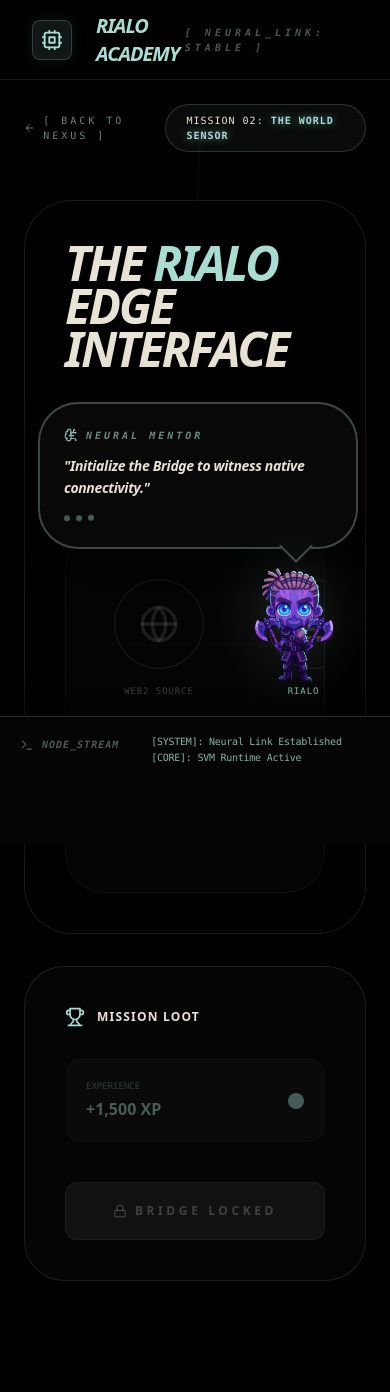
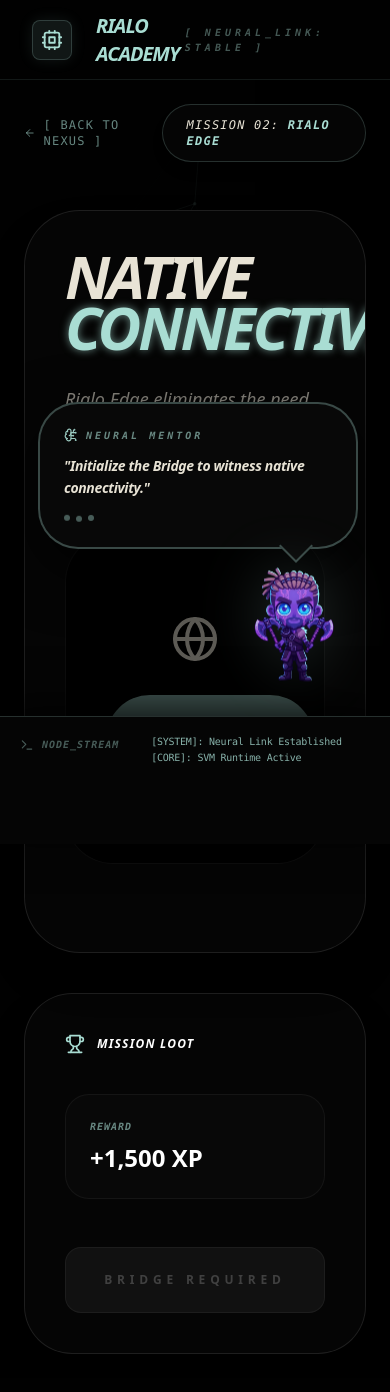
Before and after one commit to PaironCorp/RialoAcademy, a Next.js app: page /edge in a window 390 px wide. Shown: the top 1392 px of the page. Built offline with nearby package versions, Linux system fonts and the light colour scheme.

Commit message:
FixModule2

```diff
--- a/app/edge/page.tsx
+++ b/app/edge/page.tsx
@@ -2,156 +2,142 @@
 
 import React, { useState, useEffect } from 'react';
 import { motion, AnimatePresence } from 'framer-motion';
-import { ArrowLeft, Globe, Trophy, Cpu, CheckCircle, Wifi, Lock, Unlock, ChevronRight } from 'lucide-react';
+import { ArrowLeft, Globe, Trophy, CheckCircle, Wifi, FastForward, Unlock, Lock, Share2 } from 'lucide-react';
 import Link from 'next/link';
 import { useAcademy } from "../../context/AcademyContext";
 
-export default function RialoEdgeMission() {
-  const { setIsFocused } = useAcademy();
+export default function EdgeMission() {
+  const { setIsFocused, addLog } = useAcademy();
   const [isCompleted, setIsCompleted] = useState(false);
-  const [alreadyClaimed, setAlreadyClaimed] = useState(false);
-  const [isBridgeActive, setIsBridgeActive] = useState(false);
+  const [isBridging, setIsBridging] = useState(false);
+  const [isLinked, setIsLinked] = useState(false);
 
   useEffect(() => {
-    const savedStatus = localStorage.getItem("mission_02_complete");
-    if (savedStatus === "true") setAlreadyClaimed(true);
+    addLog("[SYSTEM]: Rialo Edge Module v2.2 Active.");
+    addLog("[INFO]: Native Oracle nodes standby.");
     return () => setIsFocused(false);
-  }, [setIsFocused]);
+  }, [setIsFocused, addLog]);
 
-  const toggleBridge = () => {
-    const newState = !isBridgeActive;
-    setIsBridgeActive(newState);
-    setIsFocused(newState);
+  const startBridge = () => {
+    setIsBridging(true);
+    setIsFocused(true);
+    addLog("[EDGE]: Establishing HTTPS handshake with Web2 feed...");
+
+    setTimeout(() => {
+      setIsBridging(false);
+      setIsLinked(true);
+      addLog("[CORE]: Native Bridge Active. Data flowing at L1 speed.");
+    }, 2500);
   };
 
   const handleComplete = () => {
-    if (!isBridgeActive) return;
-    if (!alreadyClaimed) {
+    // Начисляем XP
     const currentXp = parseInt(localStorage.getItem("rialo_xp") || "0");
     localStorage.setItem("rialo_xp", (currentXp + 1500).toString());
     localStorage.setItem("mission_02_complete", "true");
-        setAlreadyClaimed(true);
-    }
+
     setIsCompleted(true);
+    addLog("[ACADEMY]: Edge connectivity verified. Proceeding to Velocity.");
   };
 
   return (
-    <main className="min-h-screen p-6 md:p-12 lg:pt-32 flex flex-col items-center relative z-10">
+    <main className="min-h-screen p-6 md:p-12 lg:pt-32 flex flex-col items-center relative z-10 transform-gpu overflow-hidden">
 
-      {/* SUCCESS MODAL */}
+      {/* --- SUCCESS MODAL: ТЕПЕРЬ ВЕДЕТ НА VELOCITY --- */}
       <AnimatePresence>
         {isCompleted && (
-          <motion.div initial={{ opacity: 0 }} animate={{ opacity: 1 }} className="fixed inset-0 z-[100] bg-[#010101]/95 backdrop-blur-2xl flex items-center justify-center p-6 text-center">
-            <motion.div initial={{ scale: 0.9 }} animate={{ scale: 1 }} className="bg-[#A9DDD3]/10 border border-[#A9DDD3]/30 p-12 rounded-[3.5rem] max-w-sm shadow-2xl">
-                <CheckCircle className="text-[#A9DDD3] mx-auto mb-6" size={80} />
-                <h2 className="text-3xl font-black text-[#E8E3D5] italic mb-8 uppercase">Bridge Secured</h2>
-                <Link href="/"><button className="w-full py-5 bg-[#A9DDD3] text-[#010101] font-black uppercase text-xs tracking-[0.3em] rounded-2xl">Return to Atrium</button></Link>
+          <motion.div
+            initial={{ opacity: 0 }}
+            animate={{ opacity: 1 }}
+            className="fixed inset-0 z-[100] bg-[#010101] flex items-center justify-center p-6 text-center"
+          >
+            <motion.div
+              initial={{ scale: 0.9 }}
+              animate={{ scale: 1 }}
+              className="bg-[#050505] border border-[#A9DDD3]/30 p-12 rounded-[3.5rem] max-w-sm shadow-2xl"
+            >
+                <Globe className="text-[#A9DDD3] mx-auto mb-6 animate-pulse" size={80} />
+                <h2 className="text-3xl font-black text-[#E8E3D5] italic mb-2 uppercase tracking-tighter leading-none">
+                  Nexus <br/>Connected
+                </h2>
+                <p className="text-[#A9DDD3] font-mono text-[10px] tracking-widest uppercase mb-10 italic font-bold">Native Connectivity Established</p>
+
+                {/* ИСПРАВЛЕННЫЙ ПЕРЕХОД: Mission 02 -> Mission 03 */}
+                <Link href="/velocity">
+                    <button className="w-full py-5 bg-[#A9DDD3] text-[#010101] font-black uppercase text-xs tracking-[0.3em] rounded-2xl flex items-center justify-center group hover:bg-white transition-all shadow-xl">
+                        Proceed to Velocity <FastForward className="ml-2 group-hover:translate-x-1 transition-transform" size={16} />
+                    </button>
+                </Link>
             </motion.div>
           </motion.div>
         )}
       </AnimatePresence>
 
-      <div className="max-w-6xl w-full mb-12 flex justify-between items-center">
-        <Link href="/"><div className="flex items-center text-[#A9DDD3]/60 hover:text-[#A9DDD3] cursor-pointer font-mono text-[10px] uppercase tracking-[0.3em]"><ArrowLeft className="mr-2" size={14} /> [ Back to Nexus ]</div></Link>
-        <div className="bg-[#A9DDD3]/5 border border-[#A9DDD3]/20 px-5 py-2 rounded-full text-[#E8E3D5] font-mono text-[10px] uppercase tracking-widest">Mission 02: <span className="text-[#A9DDD3] font-bold text-glow-mint">The World Sensor</span></div>
+      {/* --- HEADER --- */}
+      <div className="max-w-6xl w-full mb-12 flex justify-between items-center relative z-10">
+        <Link href="/"><div className="flex items-center text-[#A9DDD3]/60 hover:text-[#A9DDD3] cursor-pointer font-mono text-xs uppercase tracking-widest transition-colors"><ArrowLeft className="mr-2" size={14} /> [ Back to Nexus ]</div></Link>
+        <div className="bg-[#050505] border border-[#A9DDD3]/20 px-6 py-3 rounded-full text-[#E8E3D5] font-mono text-xs uppercase tracking-widest italic shadow-lg">
+          Mission 02: <span className="text-[#A9DDD3] font-bold">Rialo Edge</span>
+        </div>
       </div>
 
-      <div className="max-w-6xl w-full grid grid-cols-1 lg:grid-cols-3 gap-8 items-start">
-        <div className="lg:col-span-2 space-y-6">
-            <motion.div layout className="bg-[#010101]/80 backdrop-blur-2xl border border-white/10 rounded-[3rem] p-10 md:p-12 shadow-2xl relative overflow-hidden transition-all duration-500">
-                <h1 className="text-5xl md:text-7xl font-black text-[#E8E3D5] mb-6 tracking-tighter italic uppercase leading-[0.9]">The <span className="text-[#A9DDD3]">Rialo</span> <br/>Edge Interface</h1>
-                <p className="text-[#E8E3D5]/70 text-lg font-medium leading-relaxed max-w-xl mb-12 italic">Baking HTTPS-bridges natively into the consensus to eliminate the "Oracle Tax".</p>
+      <div className="max-w-6xl w-full grid grid-cols-1 lg:grid-cols-3 gap-10 relative z-10">
+        <div className="lg:col-span-2 space-y-8">
+            <div className="bg-[#050505] border border-white/10 rounded-[3.5rem] p-10 md:p-14 shadow-2xl relative overflow-hidden">
+                <h1 className="text-6xl md:text-8xl font-black text-[#E8E3D5] mb-8 tracking-tighter italic uppercase leading-[0.85]">
+                   Native <br/><span className="text-[#A9DDD3] text-glow-mint">Connectivity</span>
+                </h1>
 
-                {/* --- BRIDGE VISUALIZER --- */}
-                <div className="bg-white/[0.02] border border-white/5 rounded-[2.5rem] p-12 text-center relative overflow-hidden shadow-inner">
-                    <div className="flex justify-around items-center mb-16 relative z-10">
-                        <div className="flex flex-col items-center">
-                            <motion.div animate={isBridgeActive ? { scale: [1, 1.05, 1], rotate: 360 } : {}} transition={{ duration: 15, repeat: Infinity, ease: "linear" }} className={`p-6 rounded-full border transition-all duration-700 ${isBridgeActive ? 'border-[#A9DDD3] text-[#A9DDD3] shadow-[0_0_30px_rgba(169,221,211,0.3)]' : 'border-white/10 text-white/10'}`}><Globe size={40} /></motion.div>
-                            <span className="mt-4 font-mono text-[9px] uppercase tracking-widest text-[#E8E3D5]/30">Web2 Source</span>
+                <div className="space-y-8 mb-12">
+                    <p className="text-[#E8E3D5]/60 text-lg md:text-xl font-medium leading-relaxed italic">
+                      Rialo Edge eliminates the need for 3rd party oracles by building <strong className="text-[#A9DDD3]">HTTPS Handshakes</strong> directly into the L1 consensus layer.
+                    </p>
+
+                    {/* BRIDGE VISUALIZER */}
+                    <div className="p-10 bg-black border border-white/5 rounded-[3rem] text-center relative overflow-hidden group">
+                        <AnimatePresence mode="wait">
+                            {isBridging ? (
+                                <motion.div key="bridge" initial={{ opacity: 0 }} animate={{ opacity: 1 }} className="py-10 space-y-4">
+                                    <Wifi className="text-[#A9DDD3] animate-pulse mx-auto" size={48} />
+                                    <p className="font-mono text-[10px] text-[#A9DDD3] uppercase animate-pulse tracking-[0.4em] font-black italic">Synchronizing Feeds...</p>
+                                </motion.div>
+                            ) : isLinked ? (
+                                <motion.div key="link" initial={{ opacity: 0, scale: 0.9 }} animate={{ opacity: 1, scale: 1 }} className="py-10 space-y-6">
+                                    <div className="flex justify-center space-x-6">
+                                        <div className="p-4 bg-[#A9DDD3]/10 border border-[#A9DDD3]/20 rounded-2xl"><Globe className="text-[#A9DDD3]" size={32} /></div>
+                                        <div className="p-4 bg-[#A9DDD3]/10 border border-[#A9DDD3]/20 rounded-2xl"><Share2 className="text-[#A9DDD3]" size={32} /></div>
                                     </div>
-                        <div className="flex-1 px-8 relative">
-                            <div className="h-[1px] w-full bg-white/10 relative">
-                                <AnimatePresence>
-                                    {isBridgeActive && (
-                                        <>
-                                            <motion.div initial={{ width: 0 }} animate={{ width: "100%" }} className="absolute inset-0 bg-[#A9DDD3] shadow-[0_0_15px_#A9DDD3]" />
-                                            {[...Array(4)].map((_, i) => (
-                                                <motion.div key={i} initial={{ x: "-20%", opacity: 0 }} animate={{ x: "120%", opacity: [0, 1, 0] }} transition={{ duration: 0.8, repeat: Infinity, delay: i * 0.2 }} className="absolute top-[-5px] flex items-center">
-                                                    <div className="w-2 h-2 bg-white rounded-full shadow-[0_0_10px_#fff]"></div>
+                                    <p className="font-mono text-xs text-[#A9DDD3] uppercase font-black tracking-widest italic">Web2 $\leftrightarrow$ Rialo L1: Linked</p>
                                 </motion.div>
-                                            ))}
-                                        </>
+                            ) : (
+                                <div className="py-10 space-y-8 opacity-40">
+                                    <Globe className="mx-auto" size={48} />
+                                    <button onClick={startBridge} className="px-12 py-5 bg-[#A9DDD3] text-[#010101] font-black uppercase text-xs tracking-[0.4em] rounded-full hover:bg-white transition-all shadow-xl">
+                                        Initialize Native Bridge
+                                    </button>
+                                </div>
                             )}
                         </AnimatePresence>
                     </div>
                 </div>
-                        <div className="flex flex-col items-center">
-                            <motion.div animate={isBridgeActive ? { boxShadow: ["0 0 10px rgba(169,221,211,0.1)", "0 0 30px rgba(169,221,211,0.4)", "0 0 10px rgba(169,221,211,0.1)"] } : {}} transition={{ duration: 1.5, repeat: Infinity }} className={`p-6 rounded-full border transition-colors duration-700 ${isBridgeActive ? 'border-[#A9DDD3] text-[#A9DDD3] bg-[#A9DDD3]/5' : 'border-white/10 text-white/10'}`}><Cpu size={40} /></motion.div>
-                            <span className="mt-4 font-mono text-[9px] uppercase tracking-widest text-[#A9DDD3]">Rialo L1</span>
             </div>
-                    </div>
-
-                    <button
-                        onClick={toggleBridge}
-                        className={`px-10 py-4 rounded-full font-mono text-[10px] uppercase tracking-[0.4em] transition-all duration-500 border-2
-                        ${isBridgeActive ? 'bg-[#A9DDD3] text-[#010101] border-[#A9DDD3]' : 'bg-transparent text-[#A9DDD3] border-[#A9DDD3]/30 hover:bg-[#A9DDD3]/5'}`}
-                    >
-                        {isBridgeActive ? "BRIDGE ACTIVE // SYNCING" : "INITIALIZE NATIVE BRIDGE"}
-                    </button>
-                </div>
-
-                {/* --- EMBEDDED ACADEMY ANALYSIS --- */}
-                <AnimatePresence>
-                  {isBridgeActive && (
-                    <motion.div
-                      initial={{ opacity: 0, height: 0 }} animate={{ opacity: 1, height: "auto" }} exit={{ opacity: 0, height: 0 }}
-                      className="mt-10 pt-10 border-t border-white/5 space-y-8"
-                    >
-                       <div className="flex items-center space-x-3">
-                          <Wifi size={20} className="text-[#A9DDD3] animate-pulse" />
-                          <h3 className="text-sm font-mono text-[#A9DDD3] uppercase tracking-[0.4em] font-bold">Deep Academy Readout</h3>
-                       </div>
-
-                       <div className="grid grid-cols-1 md:grid-cols-2 gap-8 text-[#E8E3D5]">
-                          <div className="space-y-4">
-                             <p className="text-xl font-bold italic">"Trustless, real-time data ingestion."</p>
-                             <p className="text-sm opacity-70 leading-relaxed">Rialo Edge removes 3rd-party middlemen, delivering Web2 data directly to the L1 consensus layer with extreme efficiency.</p>
-                          </div>
-                          <div className="grid grid-cols-2 gap-4">
-                             <div className="p-5 bg-white/[0.03] border border-white/5 rounded-2xl">
-                                <p className="text-[10px] font-mono text-[#A9DDD3] uppercase mb-1">Latency</p>
-                                <p className="text-xl font-bold">12ms</p>
-                             </div>
-                             <div className="p-5 bg-white/[0.03] border border-white/5 rounded-2xl">
-                                <p className="text-[10px] font-mono text-[#A9DDD3] uppercase mb-1">Security</p>
-                                <p className="text-xl font-bold">Consensus</p>
-                             </div>
-                          </div>
-                       </div>
-                    </motion.div>
-                  )}
-                </AnimatePresence>
-            </motion.div>
         </div>
 
         {/* SIDEBAR */}
         <div className="space-y-6">
-            <div className="bg-white/[0.02] border border-white/10 rounded-[2.5rem] p-10 backdrop-blur-md">
-                <div className="flex items-center space-x-3 mb-8"><Trophy className="text-[#A9DDD3]" size={20} /><h3 className="text-[#E8E3D5] font-black tracking-widest uppercase text-xs">Mission Loot</h3></div>
-                <div className="space-y-6 mb-10">
-                    <div className={`flex items-center justify-between p-5 rounded-2xl border transition-all ${isBridgeActive ? 'bg-[#A9DDD3]/5 border-[#A9DDD3]/20 shadow-lg shadow-[#A9DDD3]/5' : 'bg-white/5 border-white/5 opacity-40'}`}>
-                        <div className="flex flex-col"><span className="text-[9px] font-mono text-[#A9DDD3]/60 uppercase mb-1">Experience</span><span className="text-base font-bold text-[#A9DDD3]">+1,500 XP</span></div>
-                        <div className={`w-4 h-4 rounded-full bg-[#A9DDD3] ${isBridgeActive ? 'animate-ping' : ''}`} />
+            <div className="bg-[#050505] border border-white/10 rounded-[3rem] p-10 shadow-2xl">
+                <div className="flex items-center space-x-3 mb-10 text-[#A9DDD3]"><Trophy size={20} /><h3 className="text-white font-black tracking-widest uppercase text-xs italic">Mission Loot</h3></div>
+                <div className="p-6 bg-[#080808] border border-white/5 rounded-3xl mb-12">
+                    <span className="text-[10px] font-mono text-[#A9DDD3]/60 uppercase block mb-2 tracking-widest italic font-bold">Reward</span>
+                    <span className="text-2xl font-black text-white">+1,500 XP</span>
                 </div>
-                </div>
-
                 <button
                   onClick={handleComplete}
-                    disabled={!isBridgeActive}
-                    className={`w-full py-5 font-black uppercase text-xs tracking-[0.3em] rounded-xl transition-all flex items-center justify-center space-x-2
-                    ${isBridgeActive ? 'bg-[#A9DDD3] text-[#010101] hover:bg-white shadow-xl shadow-[#A9DDD3]/10' : 'bg-white/5 text-white/20 cursor-not-allowed border border-white/5'}`}
+                  disabled={!isLinked}
+                  className={`w-full py-6 font-black uppercase text-xs tracking-[0.4em] rounded-2xl transition-all flex items-center justify-center space-x-2
+                  ${isLinked ? 'bg-[#A9DDD3] text-[#010101] hover:bg-white shadow-[0_0_30px_rgba(169,221,211,0.3)]' : 'bg-white/5 text-white/20 cursor-not-allowed border border-white/5'}`}
                 >
-                    {isBridgeActive ? <><Unlock size={14} /> <span>COMPLETE MISSION</span></> : <><Lock size={14} /> <span>BRIDGE LOCKED</span></>}
+                    {isLinked ? <><Unlock size={14} /> <span>COMPLETE MISSION</span></> : <span>BRIDGE REQUIRED</span>}
                 </button>
             </div>
         </div>
```
Lines whose indentation alone changed are shown as unchanged.
